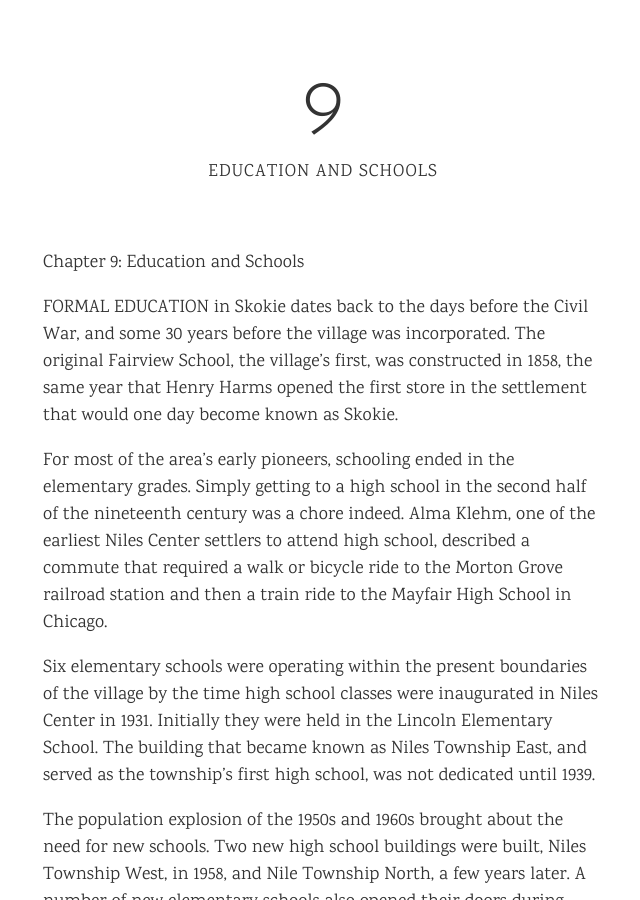
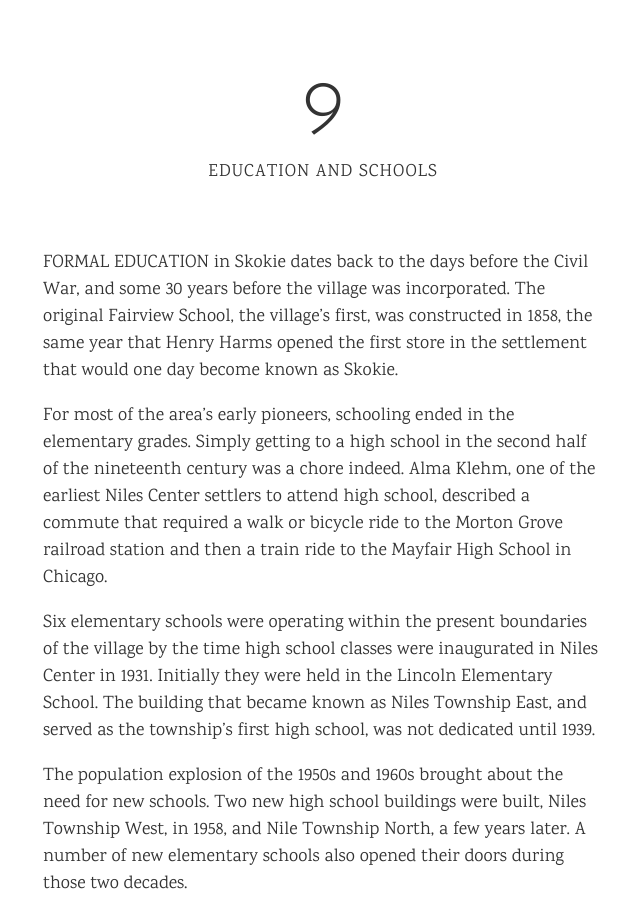
Before and after one commit to skokielibrary/skokiecentennial, a Jekyll site: the page built from _chapters/9.markdown, in a window 1280 px wide and 900 px high. Shown: the whole window, without its empty margins (317-957 px from the left). Built offline with Jekyll 4.4.1, drawn with Linux system fonts in a browser that asks for light colours.

Commit message:
Update 9.markdown

```diff
--- a/_chapters/9.markdown
+++ b/_chapters/9.markdown
@@ -2,7 +2,6 @@
 title: "9"
 subtitle: "Education and Schools"
 ---
-Chapter 9: Education and Schools
 
 FORMAL EDUCATION in Skokie dates back to the days before the Civil War, and some 30 years before the village was incorporated. The original Fairview School, the village’s first, was constructed in 1858, the same year that Henry Harms opened the first store in the settlement that would one day become known as Skokie.
 
```
